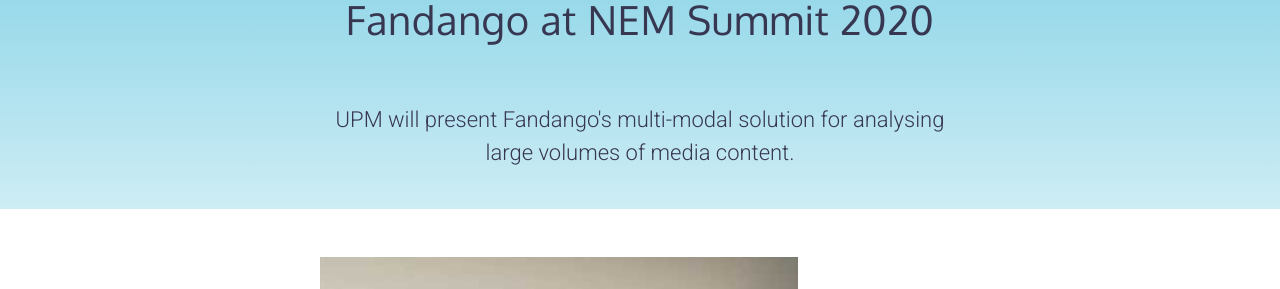
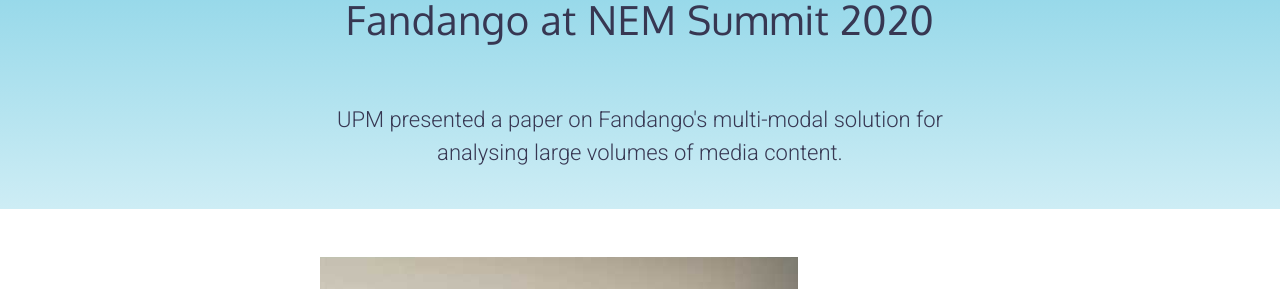
Before and after one commit to fandangOrg/fandango-web, a Jekyll site: the page built from _posts/2020-06-08-fandango-at-nem-summit-2020.markdown, in a window 1280 px wide. Shown: the part 209-498 px from the top of the page. Built offline with Jekyll 4.4.1, drawn with Linux system fonts in a browser that asks for light colours; comment, search, counter and statistics services are not loaded.

Commit message:
Updated Fandango At Nem Summit 2020

```diff
--- a/_posts/2020-06-08-fandango-at-nem-summit-2020.markdown
+++ b/_posts/2020-06-08-fandango-at-nem-summit-2020.markdown
@@ -1,8 +1,8 @@
 ---
 title: Fandango at NEM Summit 2020
 date: 2020-06-08 16:34:00 Z
-lead: UPM will present Fandango's multi-modal solution for analysing large volumes
-  of media content.
+lead: UPM presented a paper on Fandango's multi-modal solution for analysing large
+  volumes of media content.
 image: "/uploads/Captura%20de%20pantalla%202020-06-08%20a%20las%2018.39.32.png"
 ---
 
```
